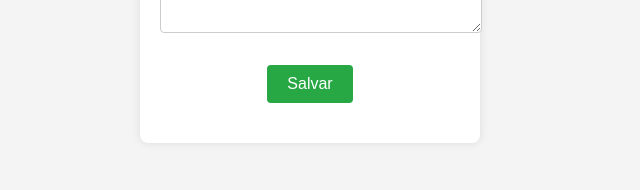
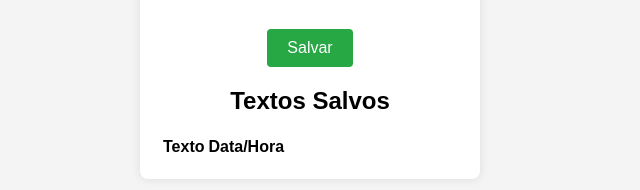
Before and after one commit to Fernnog/Escala-da-Intercessao, a plain HTML site: page index.html in a window 1280 px wide. Shown: the part 410-600 px from the top of the page, without its empty margins (330-970 px from the left). Drawn offline with Linux system fonts and the light colour scheme.

Commit message:
Update index.html

```diff
--- a/index.html
+++ b/index.html
@@ -15,6 +15,19 @@
             <button type="submit">Salvar</button>
         </form>
         <p id="mensagem"></p> <!-- Mensagem de feedback -->
+
+        <h2>Textos Salvos</h2>
+        <table id="textosTable">
+            <thead>
+                <tr>
+                    <th>Texto</th>
+                    <th>Data/Hora</th>
+                </tr>
+            </thead>
+            <tbody>
+                <!-- Os textos serão adicionados aqui dinamicamente -->
+            </tbody>
+        </table>
     </div>
 
     <!-- Inclua os SDKs do Firebase (Certifique-se de usar as versões mais recentes) -->
```
